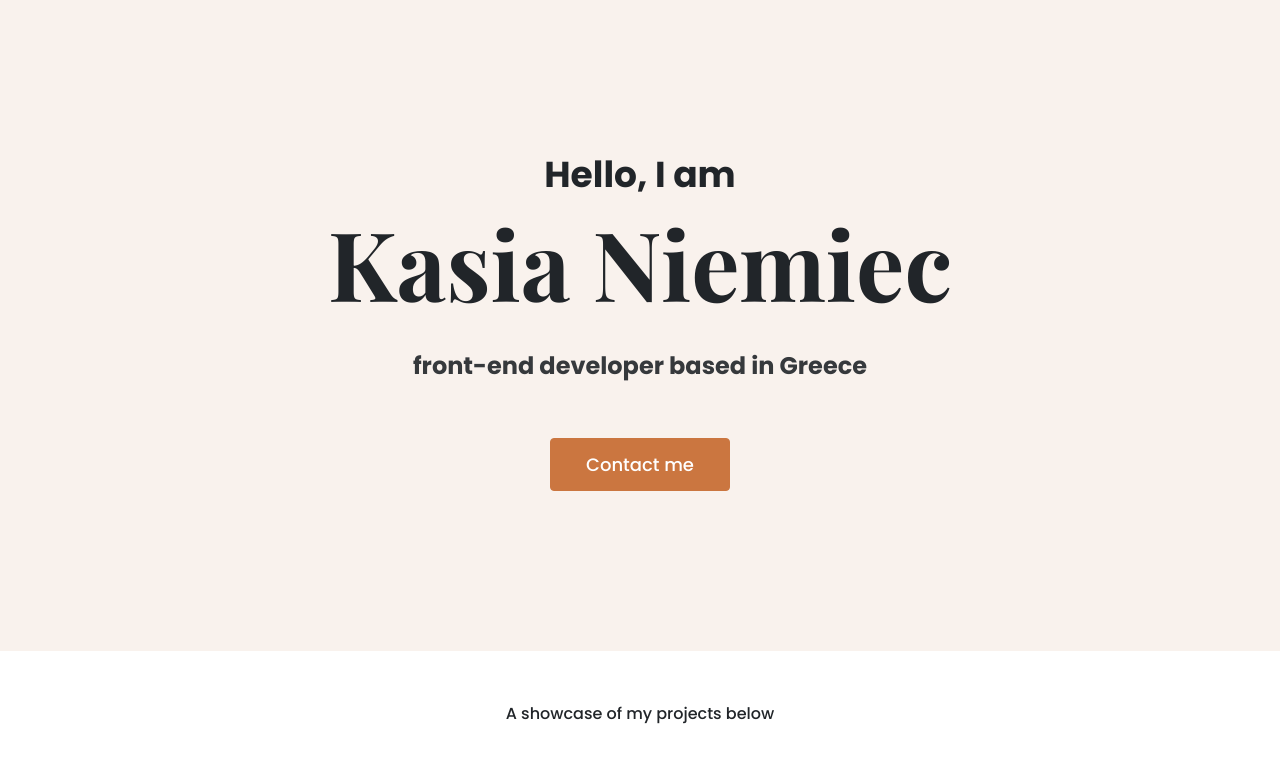
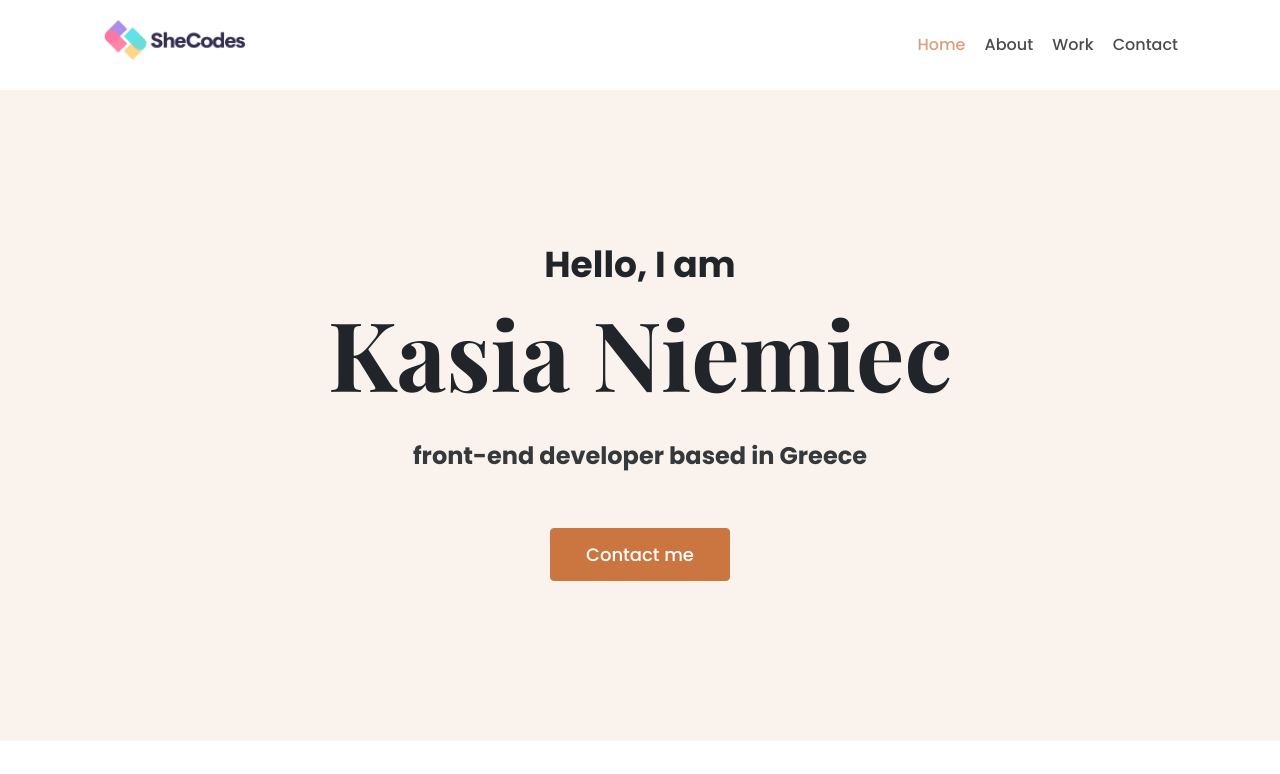
Before and after one commit to kasianiemiec/kasia-portfolio, a plain HTML site: page index.html in a window 1280 px wide. Shown: the top 774 px of the page. Drawn offline with nearby package versions, Linux system fonts and the light colour scheme; a web font is replaced by a local one.

Commit message:
created navigation on the home page

```diff
--- a/index.html
+++ b/index.html
@@ -29,6 +29,26 @@
     <title>Kasia Niemiec - front-end developer</title>
   </head>
   <body>
+    <div class="container">
+      <nav class="d-flex justify-content-between">
+        <a href="/">
+          <img
+            src="images/logo.png"
+            class="logo d-none d-md-block"
+            alt="logo" />
+          <img
+            src="images/logo-small.jpg"
+            class="logo d-block d-md-none"
+            alt="logo"
+        /></a>
+        <ul>
+          <li><a href="/" class="active">Home</a></li>
+          <li><a href="about.html">About</a></li>
+          <li><a href="work.html">Work</a></li>
+          <li><a href="contact.html">Contact</a></li>
+        </ul>
+      </nav>
+    </div>
     <div class="hero">
       <p>Hello, I am</p>
 
--- a/styles/app.css
+++ b/styles/app.css
@@ -109,6 +109,35 @@ h1 {
 .content {
   margin: 30px;
 }
+.logo {
+  max-height: 40px;
+}
+nav {
+  padding: 20px;
+}
+nav ul {
+  padding: 0;
+  margin: 0;
+}
+nav li {
+  display: inline;
+  list-style: none;
+  line-height: 50px;
+  margin-left: 15px;
+  font-size: 16px;
+  opacity: 70%;
+}
+nav a {
+  text-decoration: none;
+  color: black;
+  transition: all 150ms ease-in-out;
+}
+nav a:hover {
+  color: var(--branding-color);
+}
+nav a.active {
+  color: var(--branding-color);
+}
 @media (max-width: 960px) {
   h1 {
     font-size: 65px;
@@ -127,4 +156,7 @@ h1 {
   .hero {
     padding: 80px 20px;
   }
+  nav a {
+    font-size: 14px;
+  }
 }
```
Also changed, not shown: images/logo-small.jpg (added), images/logo.png (added).
